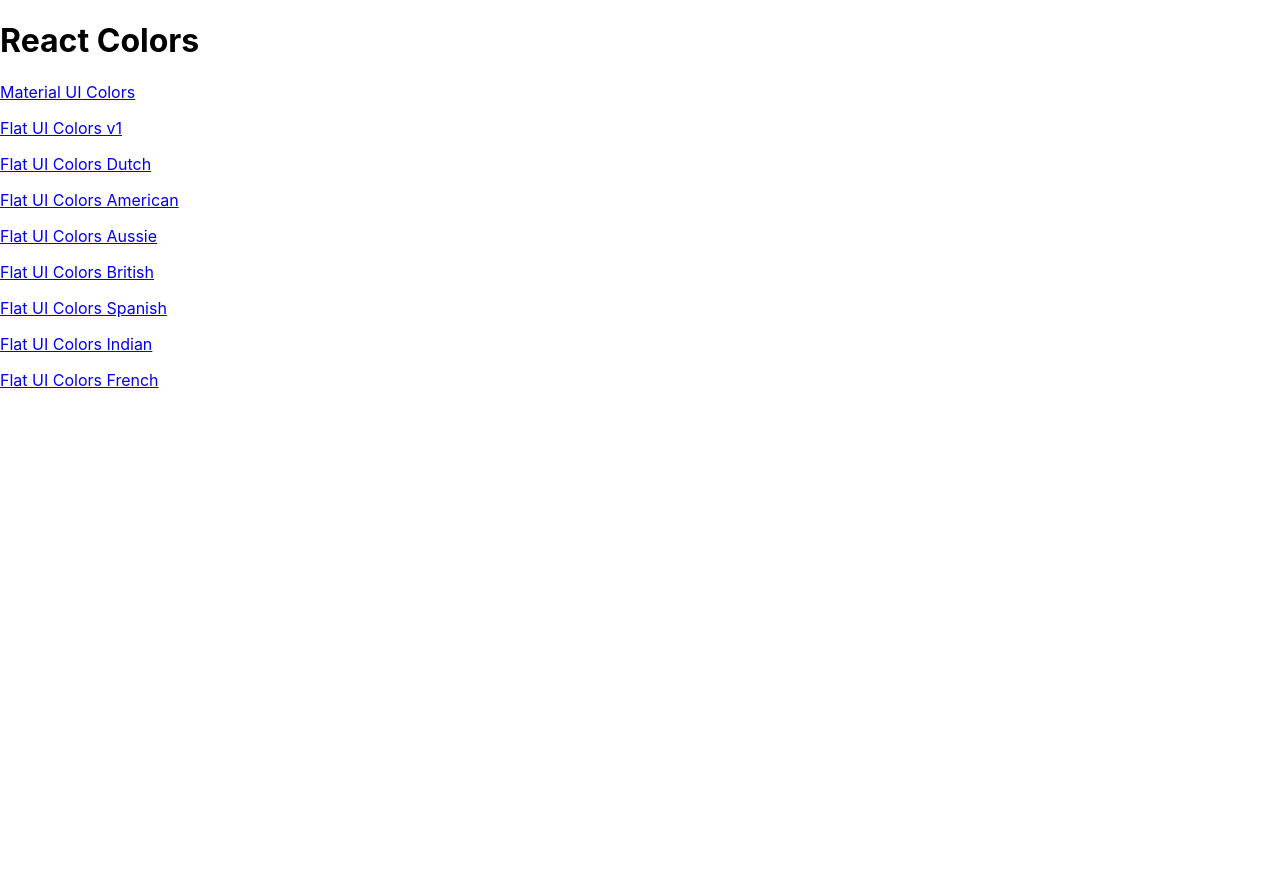
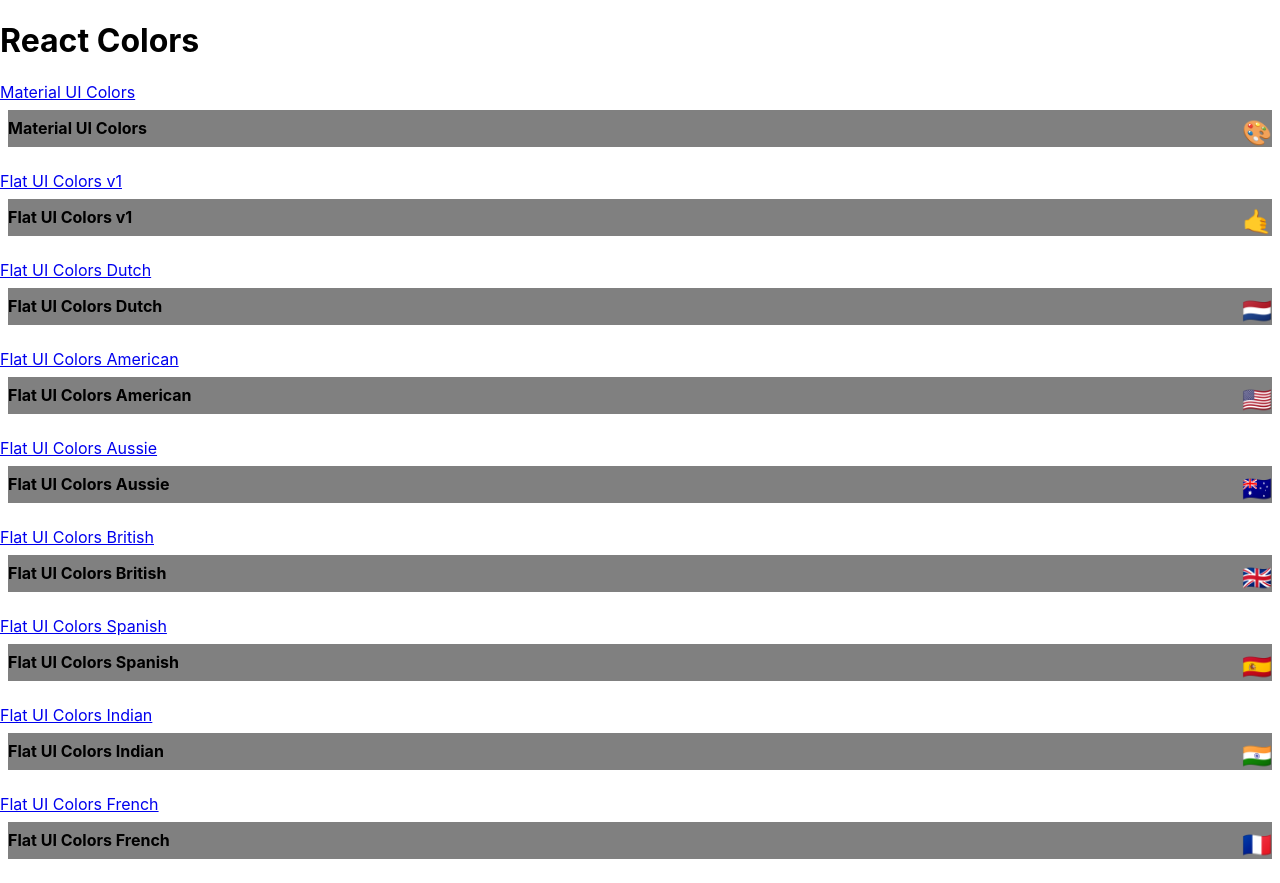
Before and after one commit to krniya/ColourPicker_React, a React (Create React App) app: page / in a window 1280 px wide. Before the commit the page ends 800 px from the top, so only its background shows below. Built offline with nearby package versions, Linux system fonts and the light colour scheme.

Commit message:
Minipalette Added

```diff
--- a/package.json
+++ b/package.json
@@ -5,6 +5,7 @@
   "dependencies": {
     "@material-ui/core": "^4.11.2",
     "@material-ui/icons": "^4.11.2",
+    "@material-ui/styles": "^4.11.2",
     "@testing-library/jest-dom": "^5.11.9",
     "@testing-library/react": "^11.2.3",
     "@testing-library/user-event": "^12.6.0",
--- /dev/null
+++ b/src/MiniPalette.js
@@ -0,0 +1,48 @@
+import React from 'react';
+import { withStyles } from '@material-ui/styles'
+
+const styles = {
+    root: {
+        backgroundColor: "white",
+        borderRadius: "5px",
+        padding: "0.5rem",
+        position: "relative",
+        overflow: "hidden",
+        "&:hover": {
+            cursor: "pointer"
+        }
+    },
+    colors: {
+        backgroundColor: "grey"
+    },
+    title: {
+        display: "flex",
+        justifyContent: "space-between",
+        alignItem: "center",
+        margin: "0",
+        color: "black",
+        paddingTop: "0.5rem",
+        fontSize: "1rem",
+        position: "relative",
+
+    },
+    emoji: {
+        marginLeft: "0.5rem",
+        fontSize: "1.5rem"
+    }
+}
+
+function MiniPalette(props) {
+    const { classes, paletteName, emoji } = props;
+    return (
+        <div className={classes.root}>
+            <div className={classes.colors}>
+                <h5 className={classes.title}>
+                    {paletteName} <span className={classes.emoji}>{emoji}</span>
+                </h5>
+            </div>
+        </div>
+    )
+}
+
+export default withStyles(styles)(MiniPalette);
--- a/src/Palette.css
+++ b/src/Palette.css
@@ -1,6 +1,7 @@
 .Palette {
     height: 100vh;
 }
+
 .Palette-color {
     height: 90%;
 }
--- a/src/PaletteList.js
+++ b/src/PaletteList.js
@@ -1,5 +1,6 @@
 import React, { Component } from 'react'
 import { Link } from 'react-router-dom'
+import MiniPalette from './MiniPalette'
 
 class PaletteList extends Component {
     render() {
@@ -10,7 +11,9 @@
                 {palettes.map(palette => (
                     <p>
                         <Link to={`/palette/${palette.id}`}>{palette.paletteName}</Link>
+                        <MiniPalette {...palette} />
                     </p>
+
                 ))}
             </div>
         )
```
Also changed, not shown: 2 other files (tests, documents, lock files or other folders).
